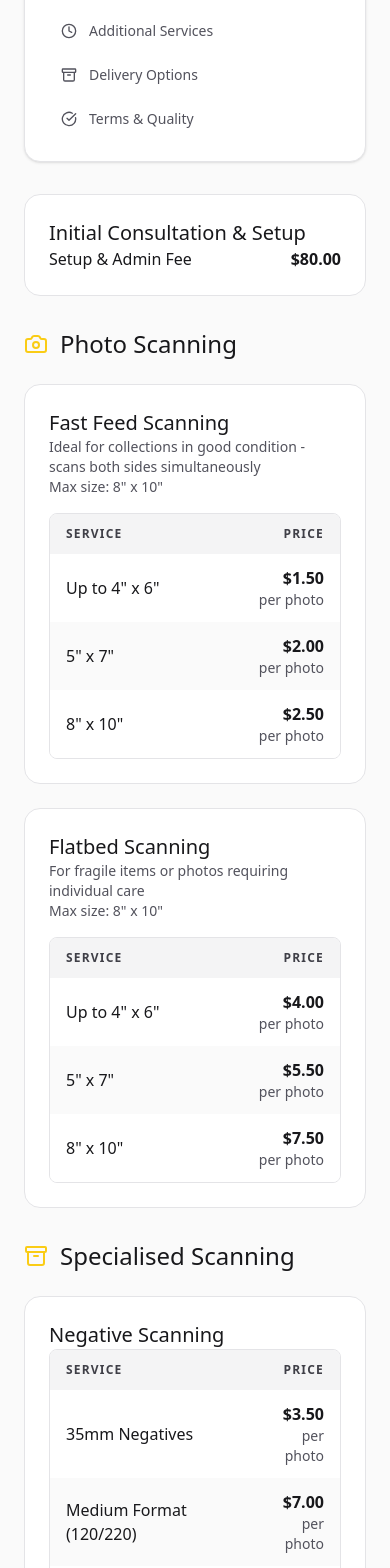
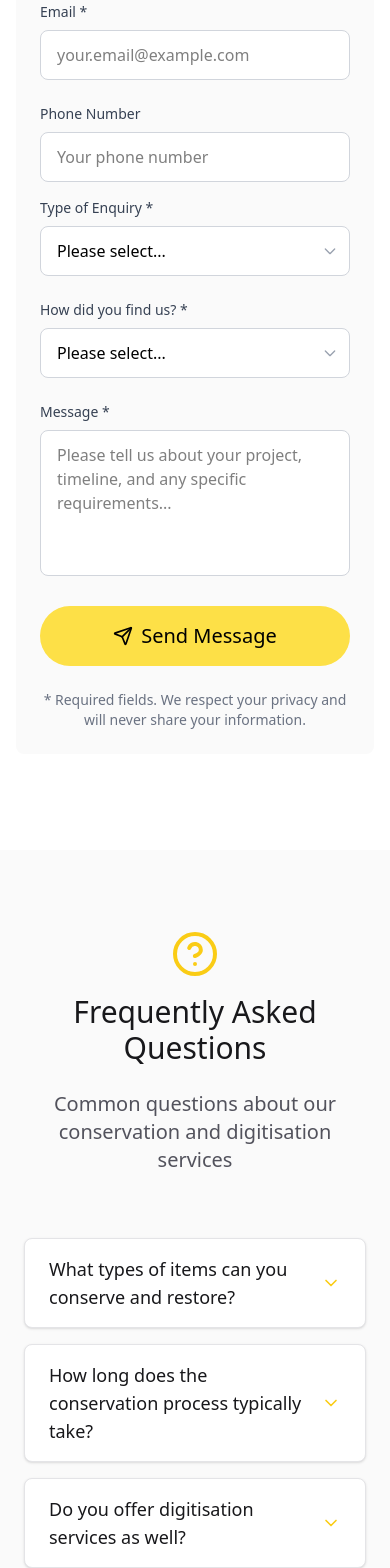
Before and after one commit to jon-coates/wgs-website, a React (Vite) app: page / in a window 390 px wide. Shown: the part 3856-5424 px from the top of the page. Built offline with nearby package versions, Linux system fonts and the light colour scheme; a web font is replaced by a local one.

Commit message:
Hide pricing, add a how did you find us field.

```diff
--- a/src/App.jsx
+++ b/src/App.jsx
@@ -5,7 +5,7 @@ import Contact from "./components/sections/contact"
 import Hero from "./components/sections/hero"
 import Services from "./components/sections/services"
 import FAQ from "./components/sections/faq"
-import Pricing from "./components/sections/pricing"
+// import Pricing from "./components/sections/pricing"
 
 function App() {
   return (
@@ -14,7 +14,7 @@ function App() {
       <Hero />
       <Services />
       <About />
-      <Pricing />
+      {/* <Pricing /> */}
       <Contact />
       <FAQ />
       <Footer />
--- a/src/components/sections/contact.jsx
+++ b/src/components/sections/contact.jsx
@@ -8,6 +8,7 @@ const Contact = () => {
     email: '',
     phone: '',
     enquiryType: '',
+    howDidYouFindUs: '',
     message: ''
   });
   const [isSubmitting, setIsSubmitting] = useState(false);
@@ -20,6 +21,17 @@ const Contact = () => {
     { value: 'consultation', label: 'Consultation' },
     { value: 'assessment', label: 'Collection Assessment' },
     { value: 'other', label: 'Other Enquiry' }
+  ];
+
+  const howDidYouFindUsOptions = [
+    { value: '', label: 'Please select...' },
+    { value: 'google', label: 'Google Search' },
+    { value: 'social-media', label: 'Social Media' },
+    { value: 'referral', label: 'Referral/Word of Mouth' },
+    { value: 'industry-event', label: 'Industry Event/Conference' },
+    { value: 'professional-association', label: 'Professional Association' },
+    { value: 'museum-gallery', label: 'Museum/Gallery Website' },
+    { value: 'other', label: 'Other' }
   ];
 
   const handleInputChange = (e) => {
@@ -48,6 +60,7 @@ const Contact = () => {
           email: '',
           phone: '',
           enquiryType: '',
+          howDidYouFindUs: '',
           message: ''
         });
         setIsSubmitting(false);
@@ -77,6 +90,7 @@ const Contact = () => {
           email: '',
           phone: '',
           enquiryType: '',
+          howDidYouFindUs: '',
           message: ''
         });
       } else {
@@ -134,6 +148,15 @@ const Contact = () => {
                   <option value="consultation">Consultation</option>
                   <option value="assessment">Collection Assessment</option>
                   <option value="other">Other Enquiry</option>
+                </select>
+                <select name="howDidYouFindUs">
+                  <option value="google">Google Search</option>
+                  <option value="social-media">Social Media</option>
+                  <option value="referral">Referral/Word of Mouth</option>
+                  <option value="industry-event">Industry Event/Conference</option>
+                  <option value="professional-association">Professional Association</option>
+                  <option value="museum-gallery">Museum/Gallery Website</option>
+                  <option value="other">Other</option>
                 </select>
                 <textarea name="message"></textarea>
               </form>
@@ -235,6 +258,33 @@ const Contact = () => {
                 </div>
 
                 <div>
+                  <label htmlFor="howDidYouFindUs" className="block text-sm font-medium text-gray-700 mb-2">
+                    How did you find us? *
+                  </label>
+                  <div className="relative">
+                    <select
+                      id="howDidYouFindUs"
+                      name="howDidYouFindUs"
+                      value={formData.howDidYouFindUs}
+                      onChange={handleInputChange}
+                      required
+                      className="appearance-none w-full px-4 py-3 pr-10 border border-gray-300 rounded-lg focus:ring-2 focus:ring-brand-500 focus:border-brand-500 transition-colors bg-white"
+                    >
+                      {howDidYouFindUsOptions.map(option => (
+                        <option key={option.value} value={option.value}>
+                          {option.label}
+                        </option>
+                      ))}
+                    </select>
+                    <div className="absolute inset-y-0 right-0 flex items-center px-3 pointer-events-none">
+                      <svg className="w-4 h-4 text-gray-400" fill="none" stroke="currentColor" viewBox="0 0 24 24">
+                        <path strokeLinecap="round" strokeLinejoin="round" strokeWidth={2} d="M19 9l-7 7-7-7" />
+                      </svg>
+                    </div>
+                  </div>
+                </div>
+
+                <div>
                   <label htmlFor="message" className="block text-sm font-medium text-gray-700 mb-2">
                     Message *
                   </label>
--- a/src/components/sections/pricing.jsx
+++ b/src/components/sections/pricing.jsx
@@ -1,7 +1,20 @@
-import { DollarSign, Camera, Archive, Clock, Shield, CheckCircle } from 'lucide-react'
+import { DollarSign, Camera, Archive, Clock, Shield, CheckCircle, ChevronDown, ChevronRight, FileText } from 'lucide-react'
 import Button from "../ui/button"
+import { useState } from 'react'
 
 const Pricing = () => {
+  const [openCards, setOpenCards] = useState(new Set())
+
+  const toggleCard = (cardId) => {
+    const newOpenCards = new Set(openCards)
+    if (newOpenCards.has(cardId)) {
+      newOpenCards.delete(cardId)
+    } else {
+      newOpenCards.add(cardId)
+    }
+    setOpenCards(newOpenCards)
+  }
+
   const pricingData = {
     setupFee: {
       service: "Setup & Admin Fee",
@@ -122,12 +135,30 @@ const Pricing = () => {
     }
   }
 
-  const PricingCard = ({ title, children, className = "" }) => (
-    <div className={`bg-white rounded-2xl border border-zinc-200 p-6  transition-shadow ${className}`}>
-      <h3 className="font-display text-xl text-zinc-900 mb-">{title}</h3>
+  const PricingCard = ({ title, children, className = "", cardId }) => {
+    const isOpen = openCards.has(cardId)
+
+    return (
+      <div className={`bg-white rounded-2xl border border-zinc-200 transition-shadow ${className}`}>
+        <button
+          onClick={() => toggleCard(cardId)}
+          className="w-full p-6 text-left flex items-center justify-between hover:bg-zinc-50 transition-colors"
+        >
+          <h3 className="font-display text-xl text-zinc-900">{title}</h3>
+          {isOpen ? (
+            <ChevronDown className="w-5 h-5 text-zinc-400" />
+          ) : (
+            <ChevronRight className="w-5 h-5 text-zinc-400" />
+          )}
+        </button>
+        {isOpen && (
+          <div className="px-6 pb-6">
             {children}
           </div>
+        )}
+      </div>
     )
+  }
 
   const PricingTable = ({ items, showDescription = false }) => (
     <div className="overflow-hidden rounded-lg border border-zinc-200">
@@ -167,15 +198,15 @@ const Pricing = () => {
     </div>
   )
 
-  const navigationItems = [
-    { id: "setup", label: "Setup & Admin Fees", icon: DollarSign },
-    { id: "photo-scanning", label: "Photo Scanning", icon: Camera },
-    { id: "specialised-scanning", label: "Specialised Scanning", icon: Archive },
-    { id: "conservation", label: "Conservation Services", icon: Shield },
-    { id: "additional-services", label: "Additional Services", icon: Clock },
-    { id: "delivery", label: "Delivery Options", icon: Archive },
-    { id: "terms", label: "Terms & Quality", icon: CheckCircle }
-  ]
+//   const navigationItems = [
+//     { id: "setup", label: "Setup & Admin Fees", icon: DollarSign },
+//     { id: "photo-scanning", label: "Photo Scanning", icon: FileText },
+//     { id: "specialised-scanning", label: "Specialised Scanning", icon: Archive },
+//     { id: "conservation", label: "Conservation Services", icon: Shield },
+//     { id: "additional-services", label: "Additional Services", icon: Clock },
+//     { id: "delivery", label: "Delivery Options", icon: Archive },
+//     { id: "terms", label: "Terms & Quality", icon: CheckCircle }
+//   ]
 
   return (
     <section className="py-20 bg-zinc-50" id="pricing">
@@ -193,7 +224,7 @@ const Pricing = () => {
         {/* Main Content with Sidebar */}
         <div className="flex flex-col lg:flex-row gap-8">
           {/* Sidebar Navigation */}
-          <div className="lg:w-64 flex-shrink-0">
+          {/* <div className="lg:w-64 flex-shrink-0">
             <div className="sticky top-24">
               <div className="bg-white rounded-2xl border border-zinc-200 p-6 shadow-sm">
                 <h3 className="font-display text-lg text-zinc-900 mb-4">Jump to Pricing for:</h3>
@@ -214,13 +245,13 @@ const Pricing = () => {
                 </nav>
               </div>
             </div>
-          </div>
+          </div> */}
 
           {/* Main Content */}
-          <div className="flex-1 space-y-8">
+          <div className="flex-1 space-y-8 max-w-3xl mx-auto">
             {/* Setup Fee */}
             <div id="setup" className="scroll-mt-32">
-              <PricingCard title="Initial Consultation & Setup">
+              <PricingCard title="Initial Consultation & Setup" cardId="setup">
                 <div className="flex justify-between items-center">
                   <div>
                     <div className="font-medium text-zinc-900">{pricingData.setupFee.service}</div>
@@ -236,80 +267,80 @@ const Pricing = () => {
 
             {/* Photo Scanning */}
             <div id="photo-scanning" className="scroll-mt-32">
-              <h3 className="font-display text-2xl text-zinc-900 mb-6 flex items-center">
-                <Camera className="w-6 h-6 text-brand-400 mr-3" />
-                Photo Scanning
-              </h3>
+              <PricingCard title="Photo Scanning Services" cardId="photo-scanning">
+                <div className="space-y-6">
+                  <div>
+                    <h4 className="font-medium text-zinc-900 mb-2">Fast Feed Scanning</h4>
+                    <p className="text-sm text-zinc-600 mb-2">{pricingData.photoScanning.fastFeed.description}</p>
+                    <p className="text-sm text-zinc-600 mb-3">Max size: {pricingData.photoScanning.fastFeed.maxSize}</p>
+                    <PricingTable items={pricingData.photoScanning.fastFeed.pricing} />
+                  </div>
 
-              <div className="space-y-6">
-                <PricingCard title="Fast Feed Scanning">
-                  <p className="text-sm text-zinc-600 mb-0">{pricingData.photoScanning.fastFeed.description}</p>
-                  <p className="text-sm text-zinc-600 mb-4">Max size: {pricingData.photoScanning.fastFeed.maxSize}</p>
-                  <PricingTable items={pricingData.photoScanning.fastFeed.pricing} />
+                  <div className="pt-4 border-t border-zinc-100">
+                    <h4 className="font-medium text-zinc-900 mb-2">Flatbed Scanning</h4>
+                    <p className="text-sm text-zinc-600 mb-2">{pricingData.photoScanning.flatbed.description}</p>
+                    <p className="text-sm text-zinc-600 mb-3">Max size: {pricingData.photoScanning.flatbed.maxSize}</p>
+                    <PricingTable items={pricingData.photoScanning.flatbed.pricing} />
+                  </div>
+                </div>
               </PricingCard>
-
-                <PricingCard title="Flatbed Scanning">
-                  <p className="text-sm text-zinc-600 mb-0">{pricingData.photoScanning.flatbed.description}</p>
-                  <p className="text-sm text-zinc-600 mb-4">Max size: {pricingData.photoScanning.flatbed.maxSize}</p>
-                  <PricingTable items={pricingData.photoScanning.flatbed.pricing} />
-                </PricingCard>
-              </div>
             </div>
 
             {/* Specialised Scanning */}
             <div id="specialised-scanning" className="scroll-mt-32">
-              <h3 className="font-display text-2xl text-zinc-900 mb-6 flex items-center">
-                <Archive className="w-6 h-6 text-brand-400 mr-3" />
-                Specialised Scanning
-              </h3>
+              <PricingCard title="Specialised Scanning Services" cardId="specialised-scanning">
+                <div className="space-y-6">
+                  <div>
+                    <h4 className="font-medium text-zinc-900 mb-3">Negative Scanning</h4>
+                    <PricingTable items={pricingData.negativeScanning} />
+                  </div>
 
-              <div className="space-y-6">
-                <PricingCard title="Negative Scanning">
-                  <PricingTable items={pricingData.negativeScanning} />
+                  <div className="pt-4 border-t border-zinc-100">
+                    <h4 className="font-medium text-zinc-900 mb-3">Slide Scanning</h4>
+                    <PricingTable items={pricingData.slideScanning} />
+                  </div>
+
+                  <div className="pt-4 border-t border-zinc-100">
+                    <h4 className="font-medium text-zinc-900 mb-3">Document Scanning</h4>
+                    <PricingTable items={pricingData.documentScanning} />
+                  </div>
+                </div>
               </PricingCard>
-
-                <PricingCard title="Slide Scanning">
-                  <PricingTable items={pricingData.slideScanning} />
-                </PricingCard>
-
-                <PricingCard title="Document Scanning">
-                  <PricingTable items={pricingData.documentScanning} />
-                </PricingCard>
-              </div>
             </div>
 
             {/* Conservation Services */}
             <div id="conservation" className="scroll-mt-32">
-              <h3 className="font-display text-2xl text-zinc-900 mb-6 flex items-center">
-                <Shield className="w-6 h-6 text-brand-400 mr-3" />
-                Conservation Services
-              </h3>
+              <PricingCard title="Conservation & Consultation Services" cardId="conservation">
+                <div className="space-y-6">
+                  <div>
+                    <h4 className="font-medium text-zinc-900 mb-3">Cleaning & Conservation</h4>
+                    <PricingTable items={pricingData.conservationServices.cleaning} showDescription={true} />
+                  </div>
 
-              <div className="space-y-6">
-                <PricingCard title="Cleaning & Conservation">
-                  <PricingTable items={pricingData.conservationServices.cleaning} showDescription={true} />
+                  <div className="pt-4 border-t border-zinc-100">
+                    <h4 className="font-medium text-zinc-900 mb-3">Consultation Services</h4>
+                    <PricingTable items={pricingData.conservationServices.consultation} />
+                  </div>
+                </div>
               </PricingCard>
-
-                <PricingCard title="Consultation Services">
-                  <PricingTable items={pricingData.conservationServices.consultation} />
-                </PricingCard>
-              </div>
             </div>
 
             {/* Additional Services */}
             <div id="additional-services" className="scroll-mt-32">
-              <h3 className="font-display text-2xl text-zinc-900 mb-6">Additional Services</h3>
+              <PricingCard title="Additional Services & Handling" cardId="additional-services">
+                <div className="space-y-6">
+                  <div>
+                    <h4 className="font-medium text-zinc-900 mb-3">Delicate Items</h4>
+                    <PricingTable items={pricingData.fragileItemFees} />
+                  </div>
 
-              <div className="space-y-6">
-                <PricingCard title="Delecate Items">
-                  <PricingTable items={pricingData.fragileItemFees} />
-                </PricingCard>
+                  <div className="pt-4 border-t border-zinc-100">
+                    <h4 className="font-medium text-zinc-900 mb-3">Album Handling</h4>
+                    <PricingTable items={pricingData.albumHandling} />
+                  </div>
 
-                <PricingCard title="Album Handling">
-                  <PricingTable items={pricingData.albumHandling} />
-                </PricingCard>
-
-                <PricingCard title="Digital Services">
+                  <div className="pt-4 border-t border-zinc-100">
+                    <h4 className="font-medium text-zinc-900 mb-3">Digital Services</h4>
                     <PricingTable items={pricingData.additionalServices} />
                     <div className="mt-4 pt-4 border-t border-zinc-100">
                       <div className="space-y-3">
@@ -325,34 +356,37 @@ const Pricing = () => {
                         </div>
                       </div>
                     </div>
+                  </div>
+                </div>
               </PricingCard>
-              </div>
             </div>
 
             {/* Delivery Options */}
             <div id="delivery" className="scroll-mt-32">
-              <h3 className="font-display text-2xl text-zinc-900 mb-6">Delivery Options</h3>
-
+              <PricingCard title="Delivery & Storage Options" cardId="delivery">
                 <div className="space-y-6">
-                <PricingCard title="Digital Delivery">
+                  <div>
+                    <h4 className="font-medium text-zinc-900 mb-3">Digital Delivery</h4>
                     <PricingTable items={pricingData.deliveryOptions.digital} />
                     <div className="mt-4 p-3 bg-zinc-50 rounded-lg">
                       <p className="text-sm text-zinc-600 italic">{pricingData.deliveryOptions.note}</p>
                     </div>
+                  </div>
+
+                  <div className="pt-4 border-t border-zinc-100">
+                    <h4 className="font-medium text-zinc-900 mb-3">Physical Delivery</h4>
+                    <PricingTable items={pricingData.deliveryOptions.physical} />
+                  </div>
+                </div>
               </PricingCard>
-
-                <PricingCard title="Physical Delivery">
-                  <PricingTable items={pricingData.deliveryOptions.physical} />
-                </PricingCard>
-              </div>
             </div>
 
             {/* Terms & Quality */}
             <div id="terms" className="scroll-mt-32">
-              <h3 className="font-display text-2xl text-zinc-900 mb-6">Terms & Quality</h3>
-
+              <PricingCard title="Terms, Quality & Guarantees" cardId="terms">
                 <div className="space-y-6">
-                <PricingCard title="Payment Terms">
+                  <div>
+                    <h4 className="font-medium text-zinc-900 mb-3">Payment Terms</h4>
                     <div className="space-y-3">
                       <div className="flex items-start">
                         <CheckCircle className="w-5 h-5 text-brand-600 mt-0.5 mr-3 flex-shrink-0" />
@@ -367,9 +401,10 @@ const Pricing = () => {
                         <span className="text-zinc-600">{pricingData.terms.payment.methods}</span>
                       </div>
                     </div>
-                </PricingCard>
+                  </div>
 
-                <PricingCard title="Turnaround Times">
+                  <div className="pt-4 border-t border-zinc-100">
+                    <h4 className="font-medium text-zinc-900 mb-3">Turnaround Times</h4>
                     <div className="space-y-3">
                       <div className="flex justify-between">
                         <span className="text-zinc-600">Standard projects:</span>
@@ -388,9 +423,10 @@ const Pricing = () => {
                         <span className="font-medium text-zinc-900">{pricingData.terms.turnaround.rush}</span>
                       </div>
                     </div>
-                </PricingCard>
+                  </div>
 
-                <PricingCard title="Quality Guarantee">
+                  <div className="pt-4 border-t border-zinc-100">
+                    <h4 className="font-medium text-zinc-900 mb-3">Quality Guarantee</h4>
                     <div className="space-y-3">
                       {pricingData.terms.quality.map((item, index) => (
                         <div key={index} className="flex items-start">
@@ -399,8 +435,9 @@ const Pricing = () => {
                         </div>
                       ))}
                     </div>
+                  </div>
+                </div>
               </PricingCard>
-              </div>
             </div>
 
 
--- a/src/config/siteConfig.js
+++ b/src/config/siteConfig.js
@@ -25,7 +25,7 @@ export const siteConfig = {
     navigation: [
       { name: 'Services', href: '#services' },
       { name: 'About', href: '#about' },
-      { name: 'Pricing', href: '#pricing' },
+      // { name: 'Pricing', href: '#pricing' },
       { name: 'Contact', href: '#contact' },
       { name: 'FAQ', href: '#faq' }
     ],
```
Also changed, not shown: index.html (+9 -0 lines). Lines whose indentation alone changed are shown as unchanged.
